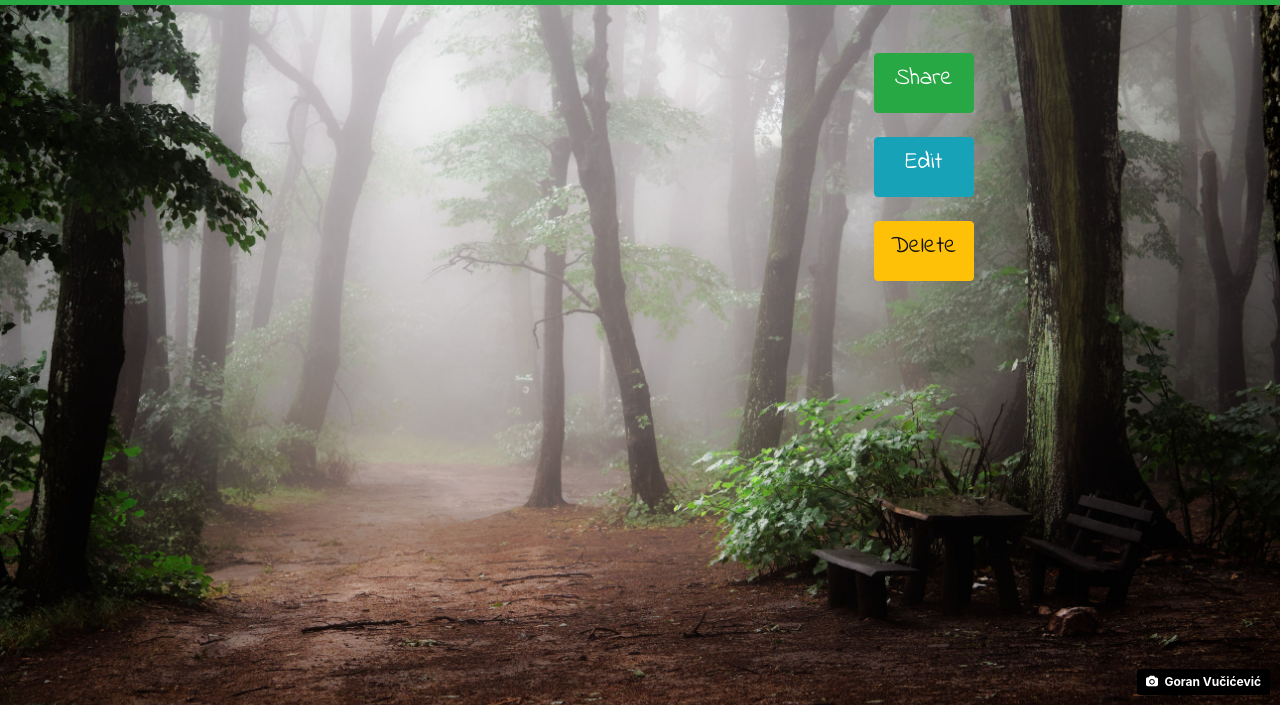
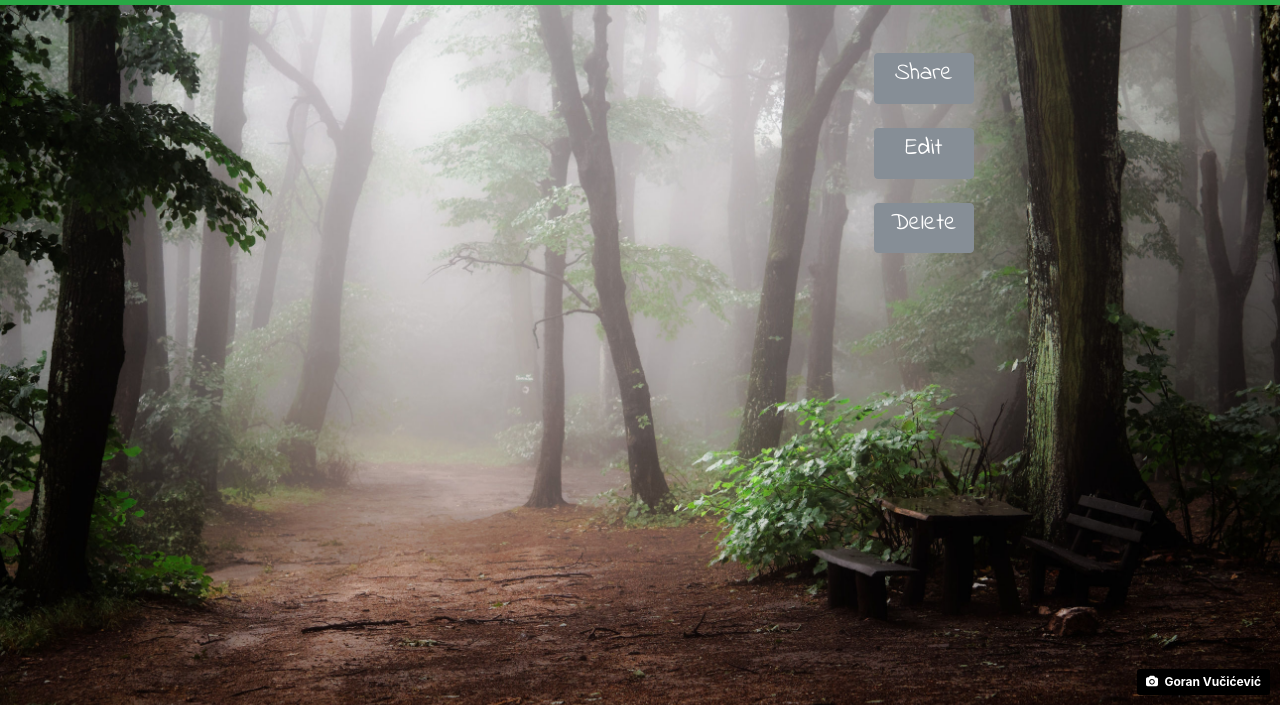
Before and after one commit to KevinUSCU/q2project-moodshrooms-client, a website: page view-shroom.html in a window 1280 px wide. Shown: the part 95-800 px from the top of the page. Drawn offline with nearby package versions, Linux system fonts and the light colour scheme; no server answers; sample sign-in values are in the browser's storage.

Commit message:
More tweaks.

```diff
--- a/view-shroom.html
+++ b/view-shroom.html
@@ -45,13 +45,13 @@
           </div>
           <div id="util" class="col col-lg-2">
             <br>
-            <button id="share" type="button" class="btn btn-success" style="width: 100px; height: 60px;"><h4>Share</h4></button>
+            <button id="share" type="button" class="btn btn-secondary" style="width: 100px;"><h4>Share</h4></button>
             <div class="w-100"></div>
             <br>
-            <button id="edit" type="button" class="btn btn-info" style="width: 100px; height: 60px;"><h4>Edit</h4></button>
+            <button id="edit" type="button" class="btn btn-secondary" style="width: 100px;"><h4>Edit</h4></button>
             <div class="w-100"></div>
             <br>
-            <button id="delete" type="button" class="btn btn-warning" style="width: 100px; height: 60px;"><h4>Delete</h4></button>
+            <button id="delete" type="button" class="btn btn-secondary" style="width: 100px;"><h4>Delete</h4></button>
           </div>
         </div>
       </div>
```
